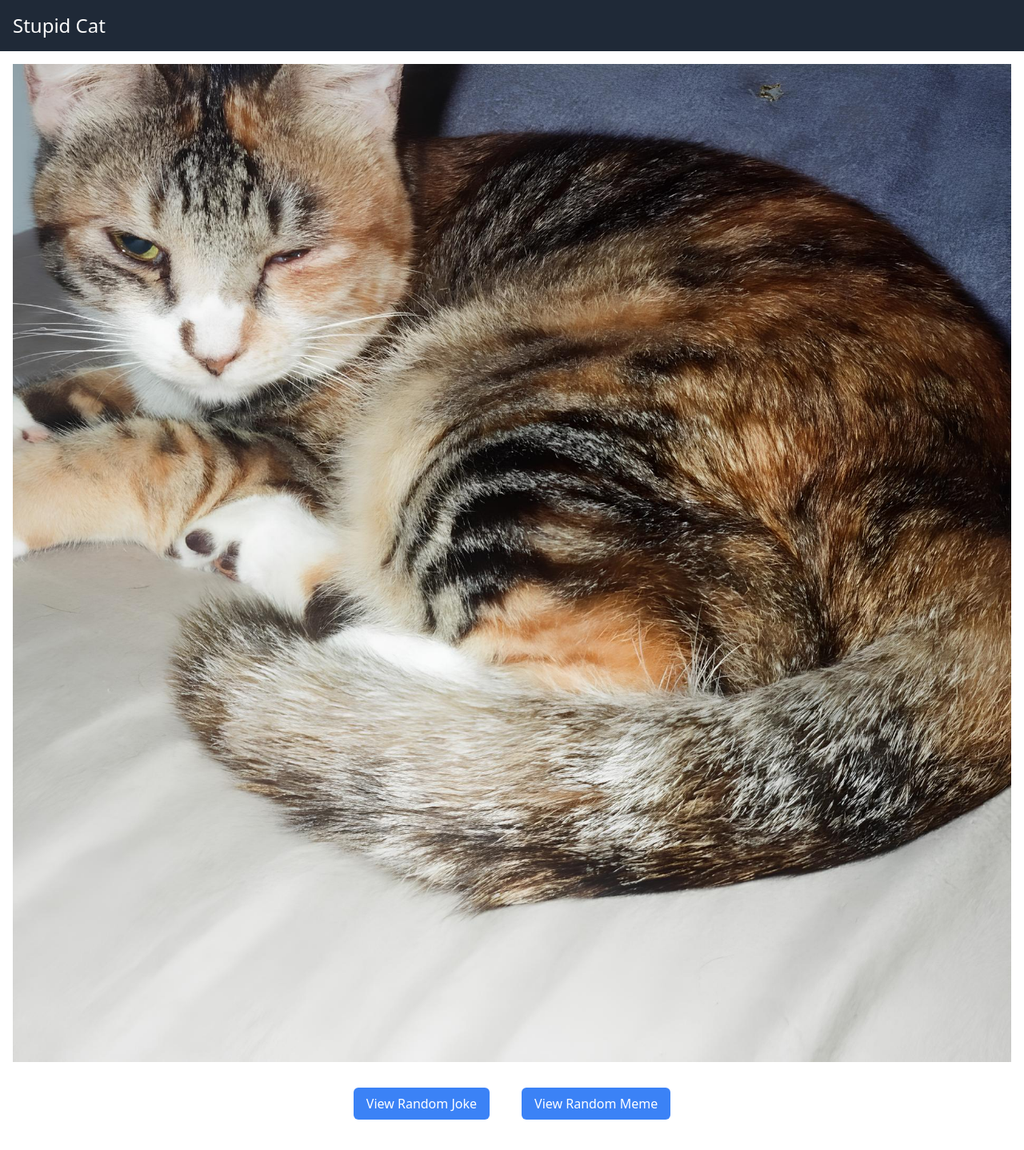
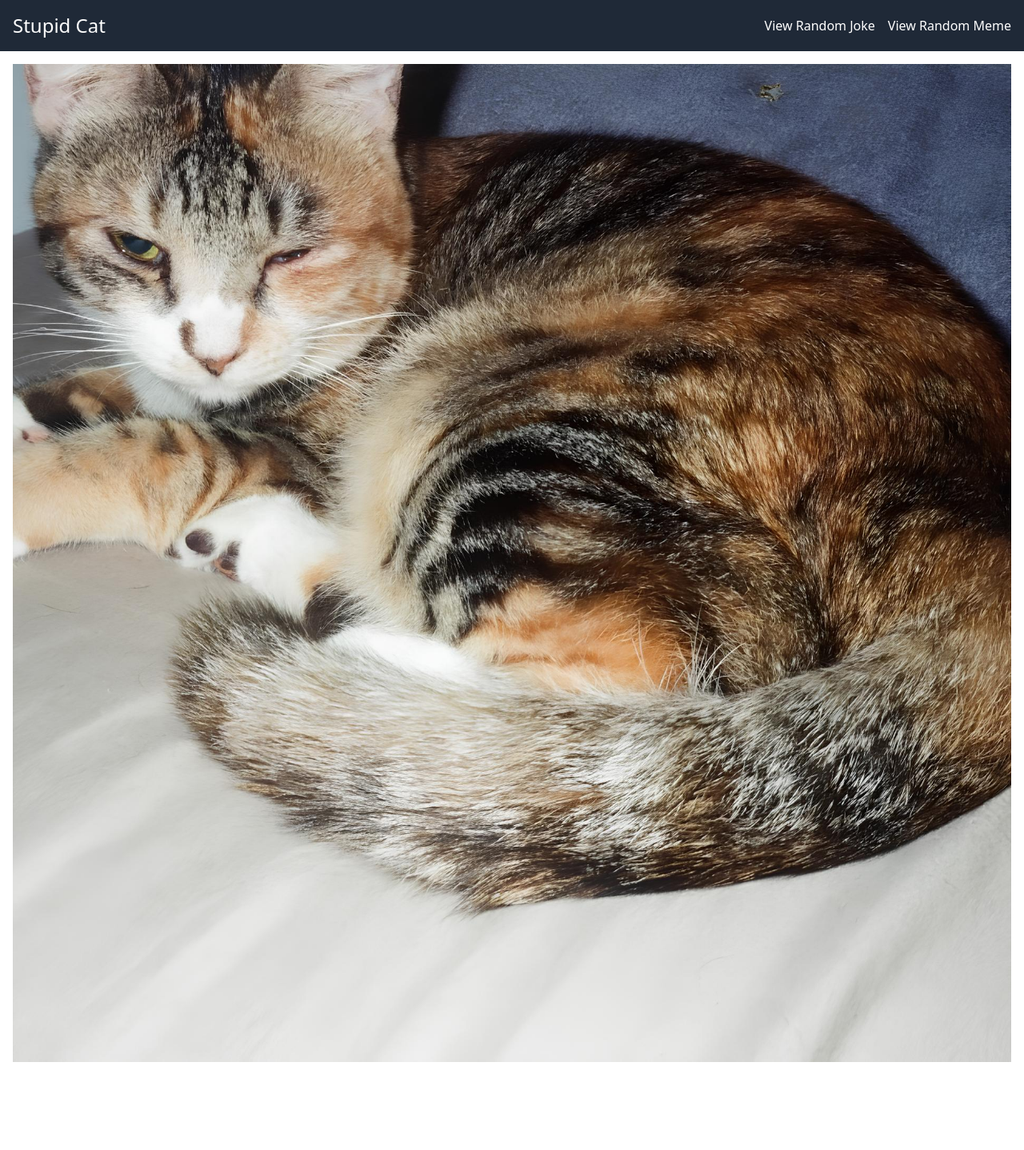
Before and after one commit to chihpao/funnywebsitegoodapi, a React (Vite) app: page / in a window 1280 px wide. Shown: the top 1438 px of the page at 80% size. After the commit the page ends 1344 px from the top, so only its background shows below. Built offline with nearby package versions, Linux system fonts and the light colour scheme.

Commit message:
修改首頁的按鈕到navbar

```diff
--- a/src/components/HomeContent.jsx
+++ b/src/components/HomeContent.jsx
@@ -11,12 +11,6 @@ function HomeContent() {
           className="w-full h-full object-cover"
         />
       </div>
-      <div className="flex justify-center items-center mt-4 mb-4">
-        <div className="button-container bg-white bg-opacity-75 p-4 rounded-lg">
-          <ButtonLink to="/joke" className="block sm:inline-block mb-2 sm:mb-0 sm:mr-2">View Random Joke</ButtonLink>
-          <ButtonLink to="/meme" className="block sm:inline-block">View Random Meme</ButtonLink>
-        </div>
-      </div>
     </div>
   );
 }
--- a/src/components/NavBar.jsx
+++ b/src/components/NavBar.jsx
@@ -1,12 +1,15 @@
 import React from 'react';
-import { Link } from 'react-router-dom'; // 確保你使用了 react-router-dom
+import { Link } from 'react-router-dom'; // 添加路由導航
 
 function NavBar() {
   return (
     <nav className="bg-gray-800 p-4">
       <div className="container mx-auto flex justify-between items-center">
         <Link to="/" className="text-2xl text-white">Stupid Cat</Link>
-        {/* 其他導航項目 */}
+        <div className="flex space-x-4">
+          <Link to="/joke" className="text-white hover:text-gray-400">View Random Joke</Link>
+          <Link to="/meme" className="text-white hover:text-gray-400">View Random Meme</Link>
+        </div>
       </div>
     </nav>
   );
```
